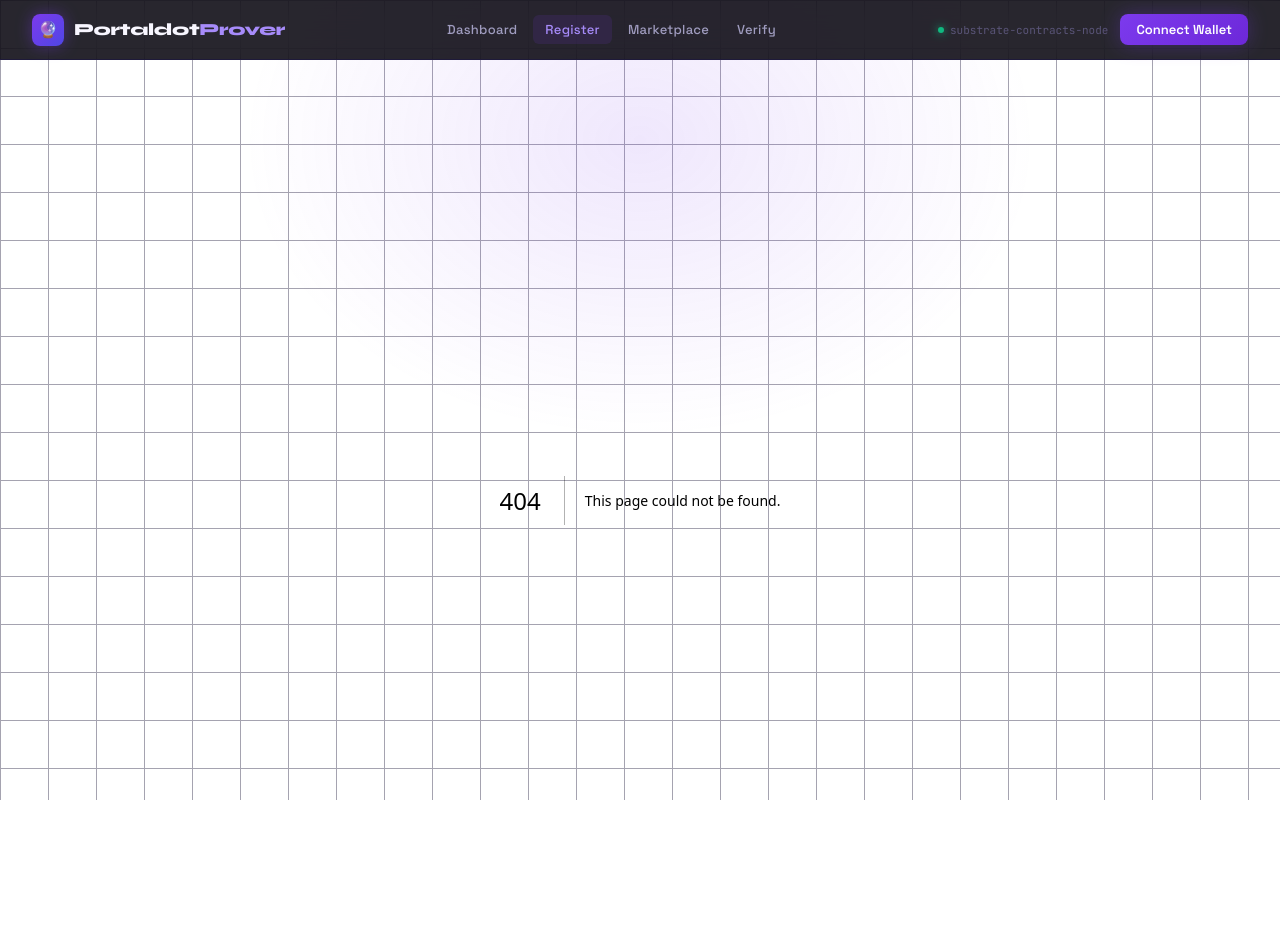
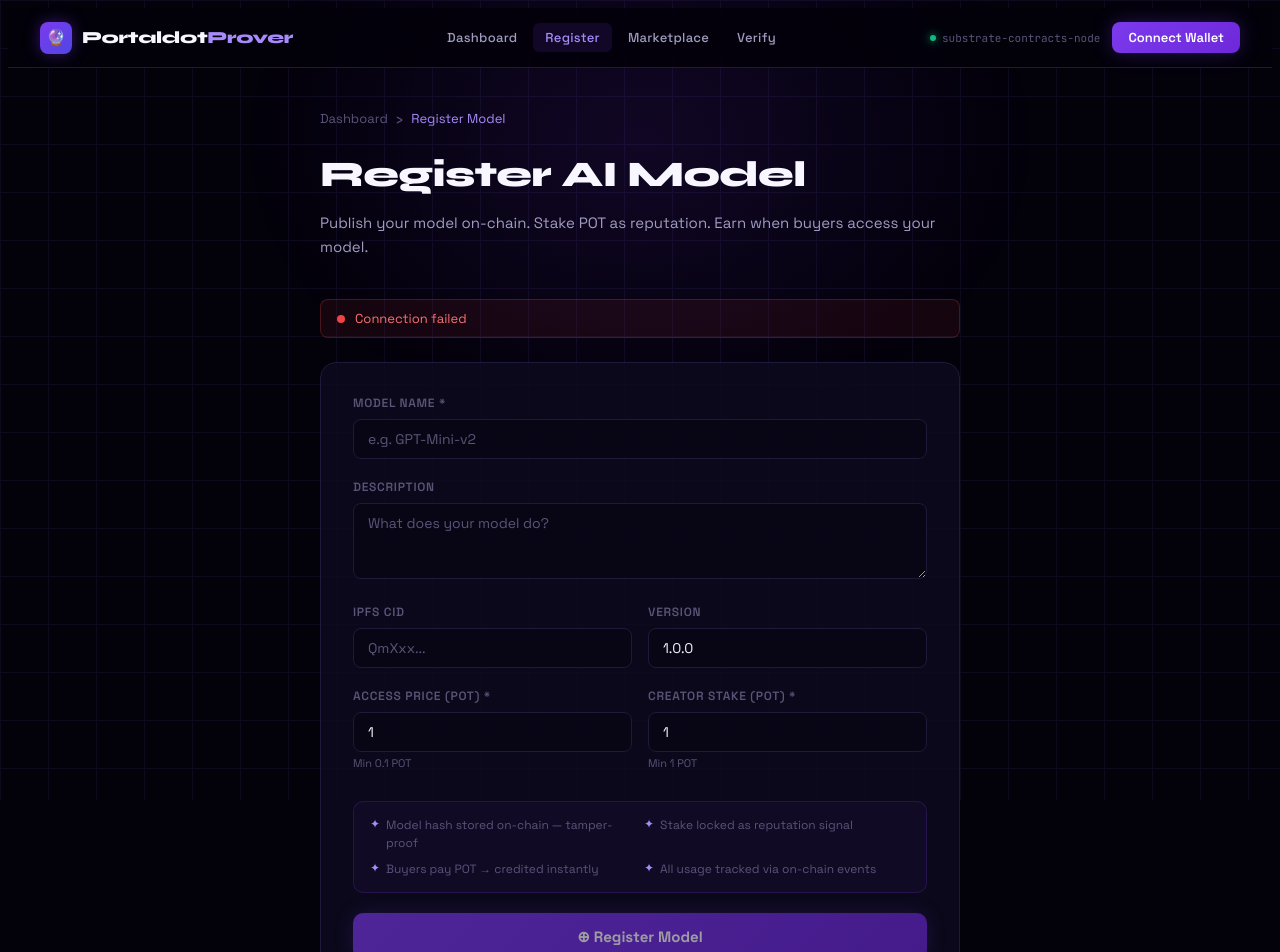
Before and after one commit to s70239176-ctrl/portaldot-prover, a Next.js app in the folder frontend/: page /register in a window 1280 px wide. Before the commit this address had no page. Shown: the top 952 px of the page. Built offline with nearby package versions, Linux system fonts and the light colour scheme; no server answers.

Commit message:
fix: restore empty register page with ts-nocheck

```diff
--- /dev/null
+++ b/frontend/src/app/register/page.tsx
@@ -0,0 +1,157 @@
+// @ts-nocheck
+"use client";
+import { useState, useEffect, useRef } from "react";
+import Link from "next/link";
+
+const WS = process.env.NEXT_PUBLIC_WS_ENDPOINT || "ws://127.0.0.1:9944";
+const CONTRACT = process.env.NEXT_PUBLIC_CONTRACT_ADDRESS || "";
+const ONE_POT = BigInt("100000000000000");
+
+export default function RegisterPage() {
+  const [form, setForm] = useState({name:"",desc:"",cid:"",version:"1.0.0",price:"1",stake:"1"});
+  const [status, setStatus] = useState("idle");
+  const [message, setMessage] = useState("");
+  const [chainReady, setChainReady] = useState("connecting");
+  const refs = useRef({});
+  const f = (k) => (e) => setForm(p => ({...p,[k]:e.target.value}));
+
+  useEffect(() => {
+    if (!CONTRACT) { setChainReady("failed"); setMessage("Contract address not set"); return; }
+    (async () => {
+      try {
+        const { ApiPromise, WsProvider } = await import("@polkadot/api");
+        const { ContractPromise } = await import("@polkadot/api-contract");
+        const { Keyring } = await import("@polkadot/keyring");
+        const ABI = await fetch("/abi.json").then(r => r.json());
+        const api = await ApiPromise.create({ provider: new WsProvider(WS) });
+        await api.isReady;
+        const contract = new ContractPromise(api, ABI, CONTRACT);
+        const kr = new Keyring({ type: "sr25519", ss58Format: 42 });
+        refs.current = { api, contract, alice: kr.addFromUri("//Alice") };
+        setChainReady("ready");
+      } catch(e) { setChainReady("failed"); setMessage(e.message); setStatus("error"); }
+    })();
+    return () => refs.current.api?.disconnect();
+  }, []);
+
+  async function submit(e) {
+    e.preventDefault();
+    if (chainReady !== "ready") return;
+    setStatus("loading"); setMessage("Submitting transaction...");
+    try {
+      const { api, contract, alice } = refs.current;
+      const gas = api.registry.createType("WeightV2", {
+        refTime: BigInt("30000000000"), proofSize: BigInt("1000000")
+      });
+      const metadata = JSON.stringify({name:form.name,description:form.desc,ipfs_cid:form.cid,version:form.version});
+      const bytes = new TextEncoder().encode(form.name.padEnd(32,"\0").slice(0,32));
+      const modelHash = "0x"+Array.from(bytes).map(b=>b.toString(16).padStart(2,"0")).join("");
+      const price = BigInt(Math.floor(parseFloat(form.price)*Number(ONE_POT)));
+      const stake = BigInt(Math.floor(parseFloat(form.stake)*Number(ONE_POT)));
+
+      await new Promise((resolve, reject) => {
+        let unsub;
+        contract.tx.registerModel(
+          {gasLimit:gas, value:stake, storageDepositLimit:null},
+          modelHash, metadata, price
+        ).signAndSend(alice, ({status, dispatchError}) => {
+          if (dispatchError) { if(unsub)unsub(); reject(new Error(JSON.stringify(dispatchError.toHuman()))); return; }
+          if (status.isInBlock) { if(unsub)unsub(); resolve(); }
+        }).then(u=>{unsub=u;}).catch(reject);
+      });
+
+      setStatus("success");
+      setMessage(`Model "${form.name}" registered on Portaldot!`);
+      setForm({name:"",desc:"",cid:"",version:"1.0.0",price:"1",stake:"1"});
+    } catch(e) { setStatus("error"); setMessage(e.message); }
+  }
+
+  return (
+    <div style={{maxWidth:640,margin:"0 auto"}}>
+      <div className="fade-up" style={{marginBottom:40}}>
+        <div style={{display:"flex",alignItems:"center",gap:8,marginBottom:12}}>
+          <Link href="/" style={{color:"var(--text-muted)",fontSize:13,textDecoration:"none"}}>Dashboard</Link>
+          <span style={{color:"var(--text-muted)"}}>›</span>
+          <span style={{color:"var(--violet-glow)",fontSize:13}}>Register Model</span>
+        </div>
+        <h1 className="display" style={{fontSize:36,fontWeight:800,letterSpacing:"-0.02em",marginBottom:8}}>Register AI Model</h1>
+        <p style={{color:"var(--text-secondary)",fontSize:15,lineHeight:1.6}}>Publish your model on-chain. Stake POT as reputation. Earn when buyers access your model.</p>
+      </div>
+
+      <div className="fade-up-1" style={{
+        display:"flex",alignItems:"center",gap:10,padding:"10px 16px",borderRadius:8,marginBottom:24,
+        background:chainReady==="ready"?"rgba(16,185,129,0.08)":chainReady==="failed"?"rgba(239,68,68,0.08)":"rgba(124,58,237,0.08)",
+        border:`1px solid ${chainReady==="ready"?"rgba(16,185,129,0.25)":chainReady==="failed"?"rgba(239,68,68,0.25)":"rgba(124,58,237,0.25)"}`,
+      }}>
+        <div style={{width:8,height:8,borderRadius:"50%",flexShrink:0,
+          background:chainReady==="ready"?"#10b981":chainReady==="failed"?"#ef4444":"#7c3aed",
+          boxShadow:chainReady==="ready"?"0 0 8px #10b981":"none"}}/>
+        <span style={{fontSize:13,color:chainReady==="ready"?"#34d399":chainReady==="failed"?"#f87171":"#a78bfa"}}>
+          {chainReady==="connecting" && "Connecting to Portaldot node..."}
+          {chainReady==="ready" && "Connected — ready to register"}
+          {chainReady==="failed" && "Connection failed"}
+        </span>
+      </div>
+
+      <form onSubmit={submit} className="fade-up-2">
+        <div style={{background:"rgba(13,10,30,0.8)",border:"1px solid var(--border)",borderRadius:16,padding:32,display:"flex",flexDirection:"column",gap:20}}>
+          <div>
+            <label style={{fontSize:12,fontWeight:600,letterSpacing:"0.06em",textTransform:"uppercase",color:"var(--text-muted)",display:"block",marginBottom:8}}>Model Name *</label>
+            <input required value={form.name} onChange={f("name")} placeholder="e.g. GPT-Mini-v2" className="input-field"/>
+          </div>
+          <div>
+            <label style={{fontSize:12,fontWeight:600,letterSpacing:"0.06em",textTransform:"uppercase",color:"var(--text-muted)",display:"block",marginBottom:8}}>Description</label>
+            <textarea value={form.desc} onChange={f("desc")} rows={3} placeholder="What does your model do?" className="input-field" style={{resize:"vertical"}}/>
+          </div>
+          <div style={{display:"grid",gridTemplateColumns:"1fr 1fr",gap:16}}>
+            <div>
+              <label style={{fontSize:12,fontWeight:600,letterSpacing:"0.06em",textTransform:"uppercase",color:"var(--text-muted)",display:"block",marginBottom:8}}>IPFS CID</label>
+              <input value={form.cid} onChange={f("cid")} placeholder="QmXxx..." className="input-field mono"/>
+            </div>
+            <div>
+              <label style={{fontSize:12,fontWeight:600,letterSpacing:"0.06em",textTransform:"uppercase",color:"var(--text-muted)",display:"block",marginBottom:8}}>Version</label>
+              <input value={form.version} onChange={f("version")} className="input-field mono"/>
+            </div>
+          </div>
+          <div style={{display:"grid",gridTemplateColumns:"1fr 1fr",gap:16}}>
+            <div>
+              <label style={{fontSize:12,fontWeight:600,letterSpacing:"0.06em",textTransform:"uppercase",color:"var(--text-muted)",display:"block",marginBottom:8}}>Access Price (POT) *</label>
+              <input required type="number" min="0.1" step="0.1" value={form.price} onChange={f("price")} className="input-field"/>
+              <p style={{fontSize:11,color:"var(--text-muted)",marginTop:4}}>Min 0.1 POT</p>
+            </div>
+            <div>
+              <label style={{fontSize:12,fontWeight:600,letterSpacing:"0.06em",textTransform:"uppercase",color:"var(--text-muted)",display:"block",marginBottom:8}}>Creator Stake (POT) *</label>
+              <input required type="number" min="1" step="1" value={form.stake} onChange={f("stake")} className="input-field"/>
+              <p style={{fontSize:11,color:"var(--text-muted)",marginTop:4}}>Min 1 POT</p>
+            </div>
+          </div>
+          <div style={{background:"rgba(124,58,237,0.06)",border:"1px solid rgba(124,58,237,0.2)",borderRadius:10,padding:"14px 16px",display:"grid",gridTemplateColumns:"1fr 1fr",gap:8}}>
+            {["Model hash stored on-chain — tamper-proof","Stake locked as reputation signal","Buyers pay POT → credited instantly","All usage tracked via on-chain events"].map(t=>(
+              <div key={t} style={{display:"flex",gap:6}}>
+                <span style={{color:"var(--violet-glow)",fontSize:12}}>✦</span>
+                <span style={{fontSize:12,color:"var(--text-muted)",lineHeight:1.5}}>{t}</span>
+              </div>
+            ))}
+          </div>
+          <button type="submit" disabled={status==="loading"||chainReady!=="ready"}
+            className="btn-primary"
+            style={{width:"100%",padding:"14px",borderRadius:10,color:"white",fontWeight:700,fontSize:15,
+              border:"none",cursor:chainReady!=="ready"?"not-allowed":"pointer",
+              fontFamily:"Space Grotesk, sans-serif",
+              opacity:status==="loading"||chainReady!=="ready"?0.6:1}}>
+            {status==="loading"?"⟳ Processing...":chainReady==="connecting"?"⟳ Connecting...":"⊕ Register Model"}
+          </button>
+          {status!=="idle"&&status!=="loading"&&chainReady!=="failed"&&message&&(
+            <div style={{padding:"12px 16px",borderRadius:8,fontSize:13,lineHeight:1.5,
+              background:status==="success"?"rgba(16,185,129,0.1)":"rgba(239,68,68,0.1)",
+              border:`1px solid ${status==="success"?"rgba(16,185,129,0.3)":"rgba(239,68,68,0.3)"}`,
+              color:status==="success"?"#34d399":"#f87171"}}>
+              {message}
+              {status==="success"&&<div style={{marginTop:8}}><Link href="/marketplace" style={{color:"#a78bfa",textDecoration:"underline",fontSize:12}}>View in marketplace →</Link></div>}
+            </div>
+          )}
+        </div>
+      </form>
+    </div>
+  );
+}
```
